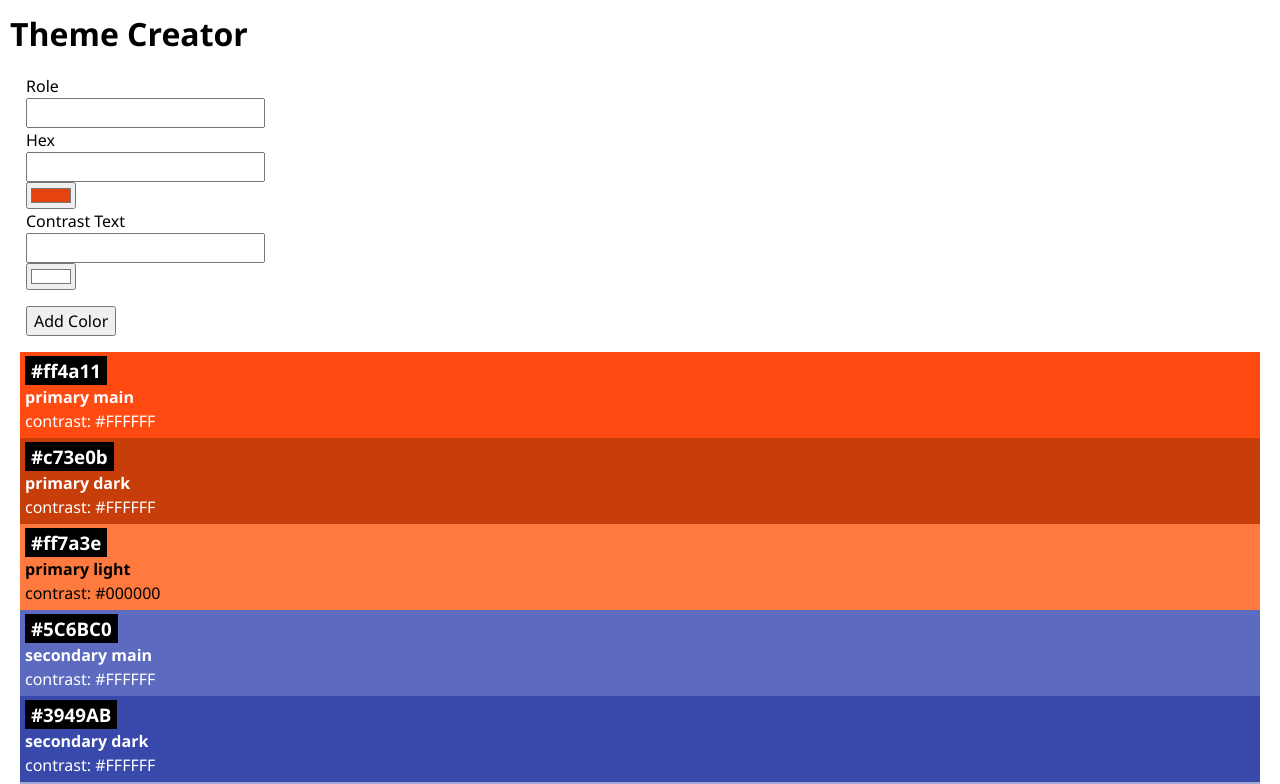
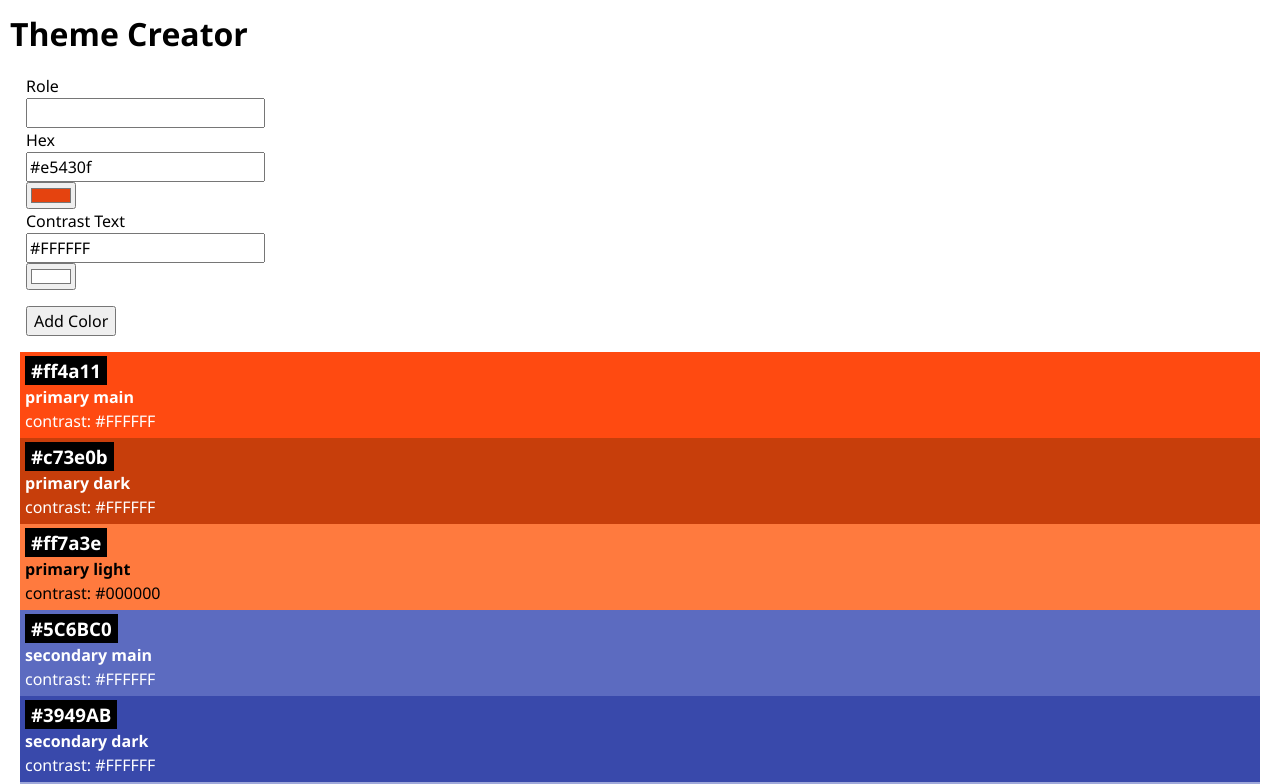
Before and after one commit to MarenOelixtown/web-react-recap-project, a React (Vite) app: page / in a window 1280 px wide. Shown: the top 784 px of the page. Built offline with nearby package versions, Linux system fonts and the light colour scheme.

Commit message:
handle color-change and and synchronosize with value from inputfield

```diff
--- a/src/Components/ColorForm/ColorForm.jsx
+++ b/src/Components/ColorForm/ColorForm.jsx
@@ -1,22 +1,45 @@
 import "./ColorForm.css";
+import { useState } from "react";
 
 export default function ColorForm() {
+  const [colorHex, setColorHex] = useState("#e5430f");
+  const [colorContrastHex, setColorContrastHex] = useState("#FFFFFF");
+
+  const handleColorChangeOne = (event) => {
+    setColorHex(event.target.value);
+  };
+  const handleColorChangeTwo = (event) => {
+    setColorContrastHex(event.target.value);
+  };
+
   return (
     <form className="form-container">
       <label htmlFor="role">Role</label>
       <input type="text" name="role" id="role" />
       <label htmlFor="hex-text">Hex</label>
-      <input type="text" name="hex-text" id="hex-text" />
+      <input type="text" name="hex-text" id="hex-text" value={colorHex} />
       <label htmlFor="hex"></label>
-      <input type="color" name="hex" id="hex" value="#e5430f" />
+      <input
+        type="color"
+        name="hex"
+        id="hex"
+        value={colorHex}
+        onChange={handleColorChangeOne}
+      />
       <label htmlFor="contrastText">Contrast Text</label>
-      <input type="text" name="contrastText" id="contrastText" />
+      <input
+        type="text"
+        name="contrastText"
+        id="contrastText"
+        value={colorContrastHex}
+      />
       <label htmlFor="hex-contrast"></label>
       <input
         type="color"
         name="hex-contrast"
         id="hex-contrast"
-        value="#FFFFFF"
+        value={colorContrastHex}
+        onChange={handleColorChangeTwo}
       />
       <button type="submit">Add Color</button>
     </form>
```
